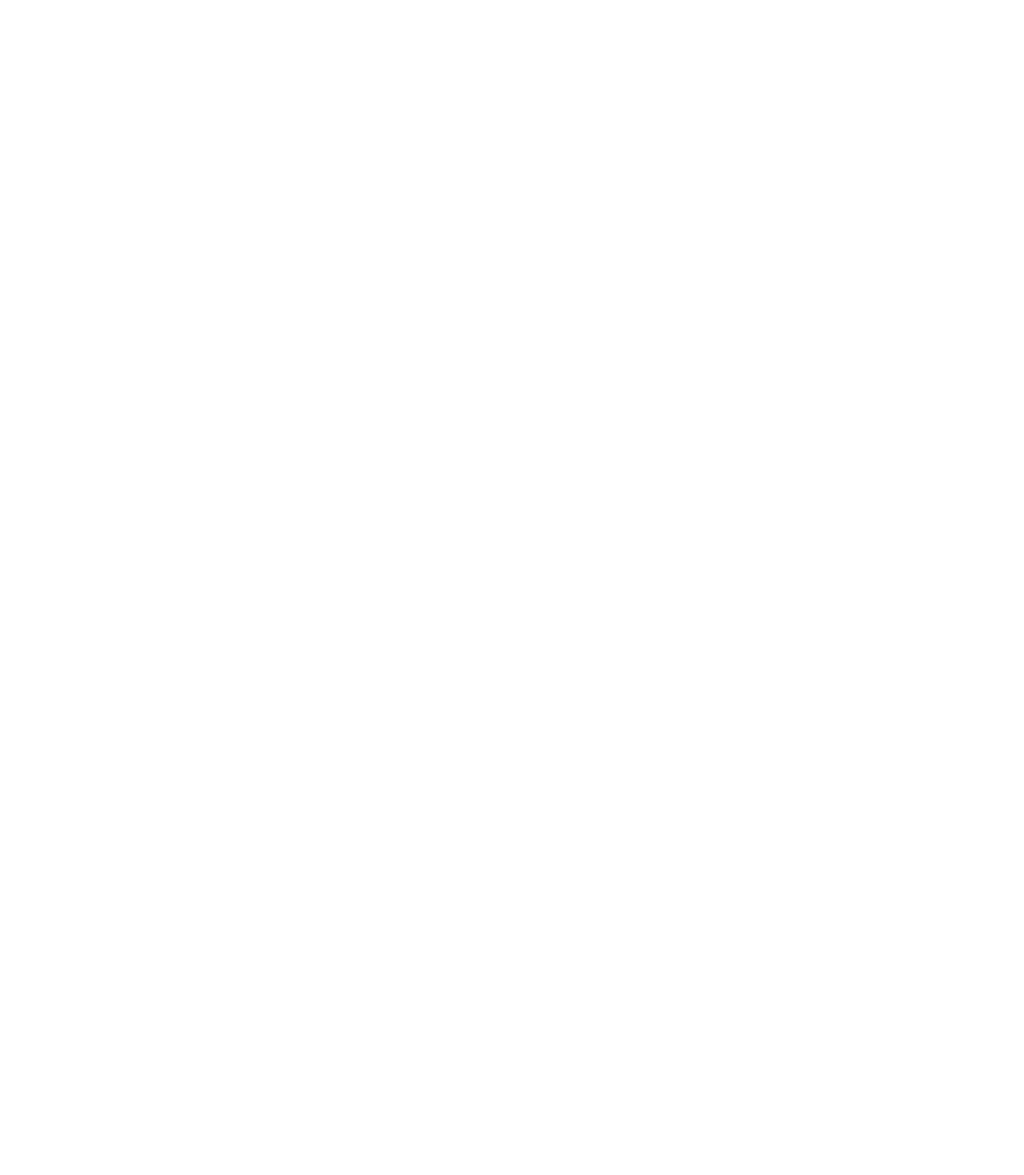
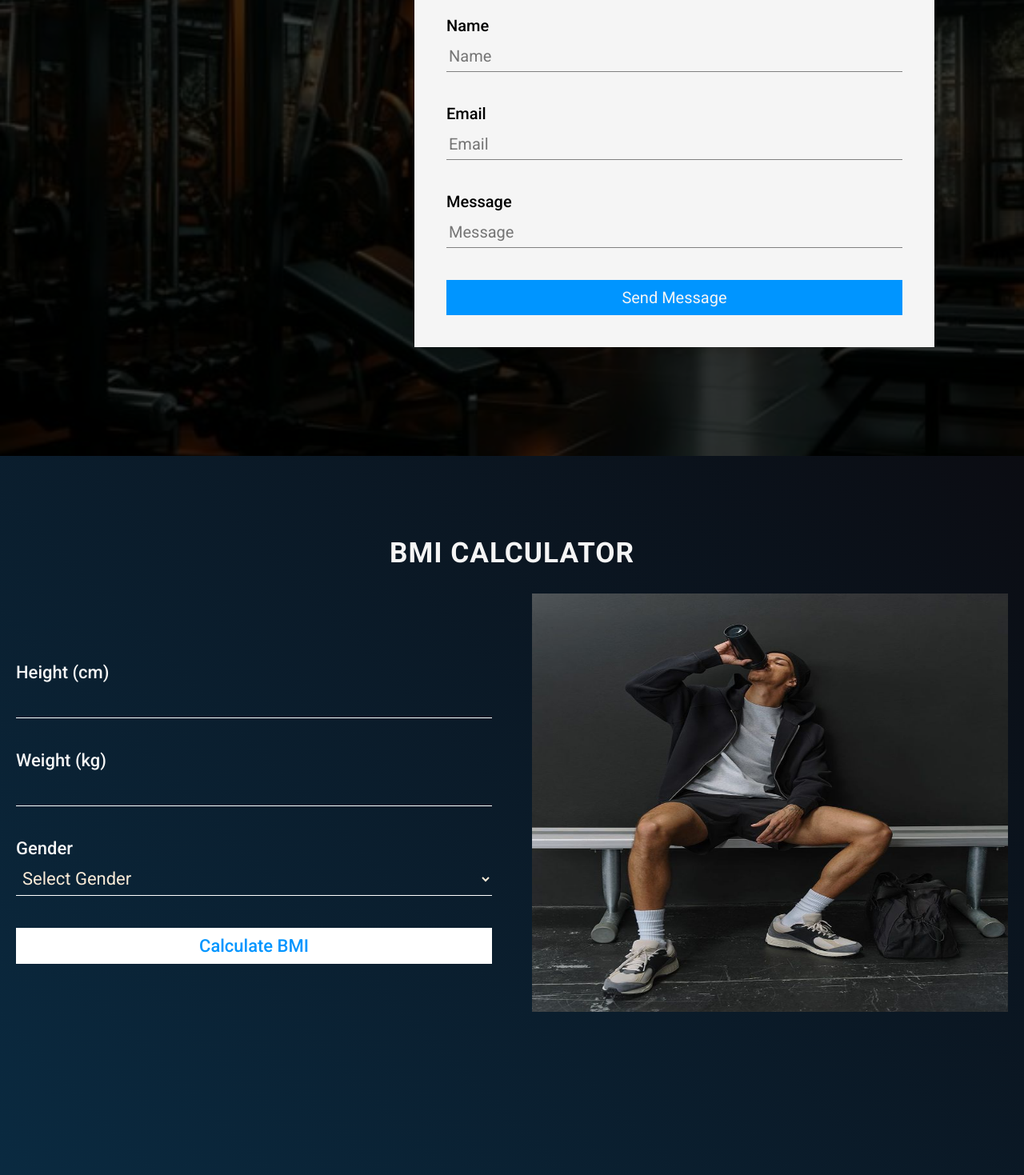
Before and after one commit to loshaniramsha/gym-website-frontend, a React (Vite) app: page / in a window 1280 px wide. Shown: the part 4041-5510 px from the top of the page at 80% size. Before the commit the page ends 3811 px from the top, so only its background shows below. Built offline with nearby package versions, Linux system fonts and the light colour scheme.

Commit message:
implement contact section and Calculate-BMI section with css

```diff
--- a/src/App.css
+++ b/src/App.css
@@ -523,3 +523,158 @@
     width: 100%;
   }
 }
+
+/*contact*/
+.contact {
+  min-height: 800px;
+  background: url(../public/img/gym.png) rgba(0, 0, 0, 0.75);
+  background-blend-mode: darken;
+  background-repeat: no-repeat;
+  background-size: cover;
+  background-position: center;
+  display: flex;
+  justify-content: flex-end;
+  align-items: center;
+  padding-right: 7rem;
+}
+.contact form {
+  background: whitesmoke;
+  width: 650px;
+  padding: 40px;
+  display: flex;
+  flex-direction: column;
+  gap: 40px;
+  font-size: 20px;
+}
+.contact form div {
+  display: flex;
+  flex-direction: column;
+  gap: 7px;
+}
+.contact form div label {
+  font-weight: 500;
+}
+.contact form div input {
+  font-size: 20px;
+  padding: 7px 3px;
+  border: none;
+  border-bottom: 1px solid gray;
+  background: transparent;
+}
+.contact form div input:focus {
+  outline: none;
+}
+.contact form button {
+  border: none;
+  color: whitesmoke;
+  background: #0095ff;
+  padding: 10px;
+  font-size: 20px;
+  transition: 0.3s;
+}
+.contact form button:hover {
+  transition: 0.3s;
+  background: #0267af;
+  cursor: pointer;
+}
+@media (max-width: 1160px) {
+  .contact {
+    justify-content: center;
+    padding: 50px 20px;
+    background-position: left;
+  }
+}
+footer {
+  padding: 20px;
+  background: #111;
+  text-align: center;
+  font-size: 20px;
+  color: #0095ff;
+}
+
+
+/*BMI Calculator*/
+.bmi {
+  display: flex;
+  flex-direction: column;
+  align-items: center;
+  gap: 30px;
+  padding: 100px 0 50px 0;
+  background: linear-gradient(45deg, #0a2b42, #0b0c12);
+}
+.bmi h1 {
+  font-size: 2.2rem;
+  margin: 0 auto;
+  letter-spacing: 1px;
+  text-transform: uppercase;
+  color: whitesmoke;
+}
+.bmi .container {
+  display: flex;
+  gap: 50px;
+  min-width: 1500px;
+  max-width: 1500px;
+  color: whitesmoke;
+}
+.bmi .container .wrapper {
+  flex: 1;
+}
+.bmi .container .wrapper:last-child {
+  overflow: hidden;
+}
+.bmi .container .wrapper:last-child img {
+  width: 100%;
+  height: 70%;
+}
+.bmi .container .wrapper form {
+  height: 550px;
+  display: flex;
+  flex-direction: column;
+  justify-content: center;
+  gap: 40px;
+}
+.bmi .container .wrapper form div {
+  display: flex;
+  flex-direction: column;
+  gap: 5px;
+  font-size: 22px;
+  font-weight: 500;
+}
+.bmi .container .wrapper form div input,
+.bmi .container .wrapper form div select {
+  padding: 7px 4px;
+  font-size: 22px;
+  border: none;
+  border-bottom: 1px solid #fff;
+  background: transparent;
+  color: antiquewhite;
+}
+.bmi .container .wrapper form div option {
+  color: #111;
+}
+.bmi .container .wrapper form div input:focus,
+.bmi .container .wrapper form div select:focus {
+  outline: none;
+}
+.bmi .container .wrapper form button {
+  border: none;
+  padding: 10px 40px;
+  font-size: 22px;
+  font-weight: 500;
+  color: #0095ff;
+  background: #fff;
+}
+@media (max-width: 1520px) {
+  .bmi {
+    padding: 100px 20px 50px 20px;
+  }
+  .bmi .container {
+    min-width: 100%;
+  }
+}
+@media (max-width: 735px) {
+  .bmi .container {
+    flex-direction: column-reverse;
+    gap: 1px;
+  }
+}
--- a/src/component/BMICalculater.tsx
+++ b/src/component/BMICalculater.tsx
@@ -1,11 +1,77 @@
+import React, { useState } from "react";
+import { toast } from "react-toastify";
 
+const BMICalculator = () => {
+    const [height, setHeight] = useState("");
+    const [weight, setWeight] = useState("");
+    const [gender, setGender] = useState("");
+    const [bmiValue, setBmi] = useState("");
 
-const BmiCalculater=() => {
+    const calculateBMI = (e: { preventDefault: () => void; }) => {
+        e.preventDefault();
+
+        if (!height || !weight || !gender) {
+            toast.error("Please enter a valid height, weight, and gender.");
+            return;
+        }
+
+        const heightInMeters = height / 100;
+        const bmi = (weight / (heightInMeters * heightInMeters)).toFixed(2);
+        setBmi(bmi);
+
+        if (bmi < 18.5) {
+            toast.warning("You are underweight. Consider seeking advice from a healthcare provider.");
+        } else if (bmi >= 18.5 && bmi < 24.9) {
+            toast.success("You have a normal weight. Keep maintaining a healthy lifestyle.");
+        } else if (bmi >= 25 && bmi < 29.9) {
+            toast.warning("You are overweight. Consider seeking advice from a healthcare provider.");
+        } else {
+            toast.error("You are in the obese range. It is recommended to seek advice from a healthcare specialist.");
+        }
+    };
+
     return (
-        <div>
+        <section className="bmi">
+            <h1>BMI CALCULATOR</h1>
+            <div className="container">
+                <div className="wrapper">
+                    <form onSubmit={calculateBMI}>
+                        <div>
+                            <label>Height (cm)</label>
+                            <input
+                                type="number"
+                                value={height}
+                                onChange={(e) => setHeight(e.target.value)}
+                                required
+                            />
+                        </div>
+                        <div>
+                            <label>Weight (kg)</label>
+                            <input
+                                type="number"
+                                value={weight}
+                                onChange={(e) => setWeight(e.target.value)}
+                                required
+                            />
+                        </div>
+                        <div>
+                            <label>Gender</label>
+                            <select value={gender} onChange={(e) => setGender(e.target.value)} required>
+                                <option value="">Select Gender</option>
+                                <option value="Male">Male</option>
+                                <option value="Female">Female</option>
+                            </select>
+                        </div>
+                        <button type="submit">Calculate BMI</button>
+                    </form>
+                    {bmiValue && <p className="bmi-result">Your BMI: {bmiValue}</p>}
+                </div>
+                <div className="wrapper">
+                    <img src="/img/bmi-img.png" alt="BMI Illustration" />
+                </div>
+            </div>
+        </section>
+    );
+};
 
-        </div>
-    )
-}
-
-export default BmiCalculater
+export default BMICalculator;
--- a/src/component/Contact.tsx
+++ b/src/component/Contact.tsx
@@ -1,8 +1,78 @@
-const contacts=()=>{
-    return(
-        <div>
+import { useState } from "react";
+import { ClipLoader } from "react-spinners";
 
-        </div>
-    )
-}
-export default contacts;
+const Contacts = () => {
+    const [name, setName] = useState("");
+    const [email, setEmail] = useState("");
+    const [message, setMessage] = useState("");
+    const [loading, setLoading] = useState(false);
+
+    const handleSubmit = (e: { preventDefault: () => void; }) => {
+        e.preventDefault();
+        setLoading(true);
+
+        // Simulating a fake submission delay
+        setTimeout(() => {
+            alert("Message sent successfully!");
+            setLoading(false);
+            setName("");
+            setEmail("");
+            setMessage("");
+        }, 2000);
+    };
+
+    return (
+        <section className="contact">
+            <form onSubmit={handleSubmit}>
+                <h1>CONTACT US</h1>
+                <div>
+                    <label>Name</label>
+                    <input
+                        type="text"
+                        value={name}
+                        onChange={(e) => setName(e.target.value)}
+                        name="name"
+                        placeholder="Name"
+                        required
+                    />
+                </div>
+                <div>
+                    <label>Email</label>
+                    <input
+                        type="email"
+                        value={email}
+                        onChange={(e) => setEmail(e.target.value)}
+                        name="email"
+                        placeholder="Email"
+                        required
+                    />
+                </div>
+                <div>
+                    <label>Message</label>
+                    <input
+                        type="text"
+                        value={message}
+                        onChange={(e) => setMessage(e.target.value)}
+                        name="message"
+                        placeholder="Message"
+                        required
+                    />
+                </div>
+                <button
+                    type="submit"
+                    disabled={loading}
+                    style={{
+                        display: "flex",
+                        justifyContent: "center",
+                        alignItems: "center",
+                        gap: "15px",
+                    }}
+                >
+                    {loading ? <ClipLoader size={20} color="white" /> : "Send Message"}
+                </button>
+            </form>
+        </section>
+    );
+};
+
+export default Contacts;
```
